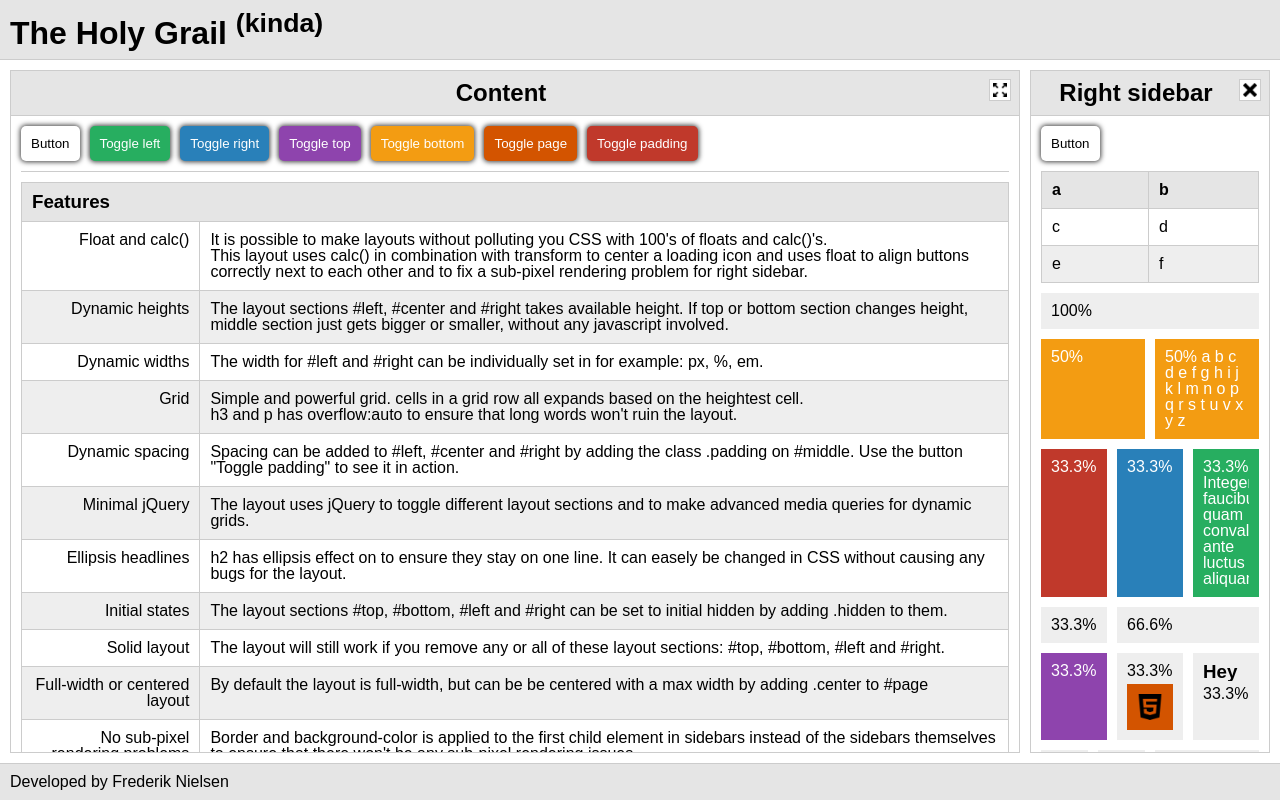
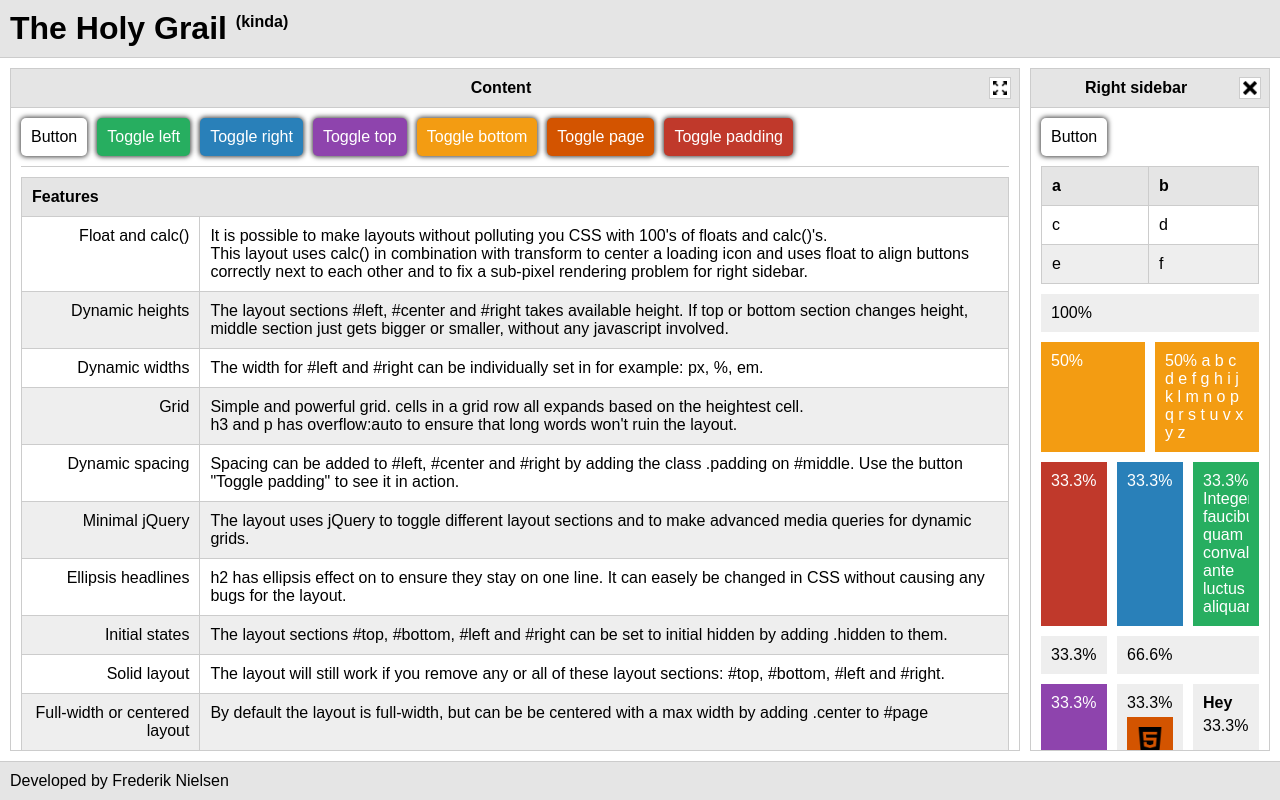
Before and after one commit to draxxdk/layout, a plain HTML site: page index.html in a window 1280 px wide. Drawn offline with Linux system fonts and the light colour scheme.

Commit message:
new screenshots

```diff
--- a/css/layout.css
+++ b/css/layout.css
@@ -159,7 +159,7 @@ p.center {
 #page #middle .scroll {
   overflow-y: auto;
   overflow-x: hidden;
-  /* firefox needs this */
+  /* ensures firefox doesn't display horizontal scrollbar */
   width: 100%;
   height: 0;
   min-height: 100%;
@@ -191,7 +191,6 @@ p.center {
   display: block;
   overflow-x: auto;
   overflow-y: hidden;
-  /* firefox needs this */
 }
 #page #middle .scroll .box {
   margin: 10px;
@@ -222,9 +221,7 @@ p.center {
 #page #middle .scroll .box > p,
 #page #middle .scroll .grid > div > div > p {
   display: block;
-  overflow-x: auto;
-  overflow-y: hidden;
-  /* firefox needs this */
+  overflow: auto;
 }
 #page #middle .scroll .grid {
   border: 5px solid #ffffff;
--- a/css/reset.css
+++ b/css/reset.css
@@ -8,23 +8,19 @@
 * {
   margin: 0;
   padding: 0;
+  font-size: 1em;
   outline: 0;
   font-family: Arial, sans-serif;
 }
-h1,
-h2,
-h3 {
-  font-weight: bold;
+sub,
+sup {
+  font-size: 0.5em;
 }
 html,
 body {
   width: 100%;
   height: 100%;
   overflow: hidden;
-}
-body {
-  font-size: 100%;
-  line-height: 1;
 }
 a:hover {
   text-decoration: none;
```
Also changed, not shown: img/screenshot/Image1.png (deleted), img/screenshot/Image2.png (deleted), img/screenshot/Image3.png (deleted).
